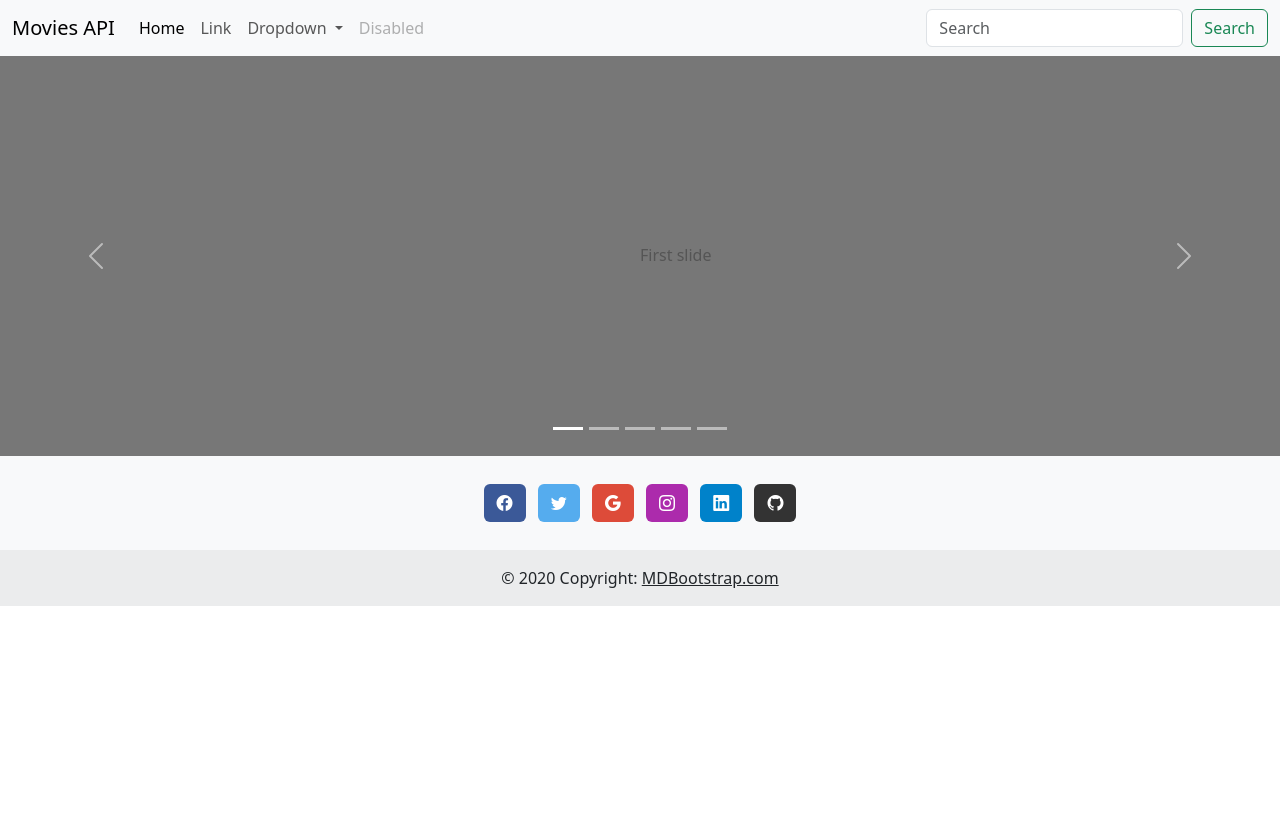
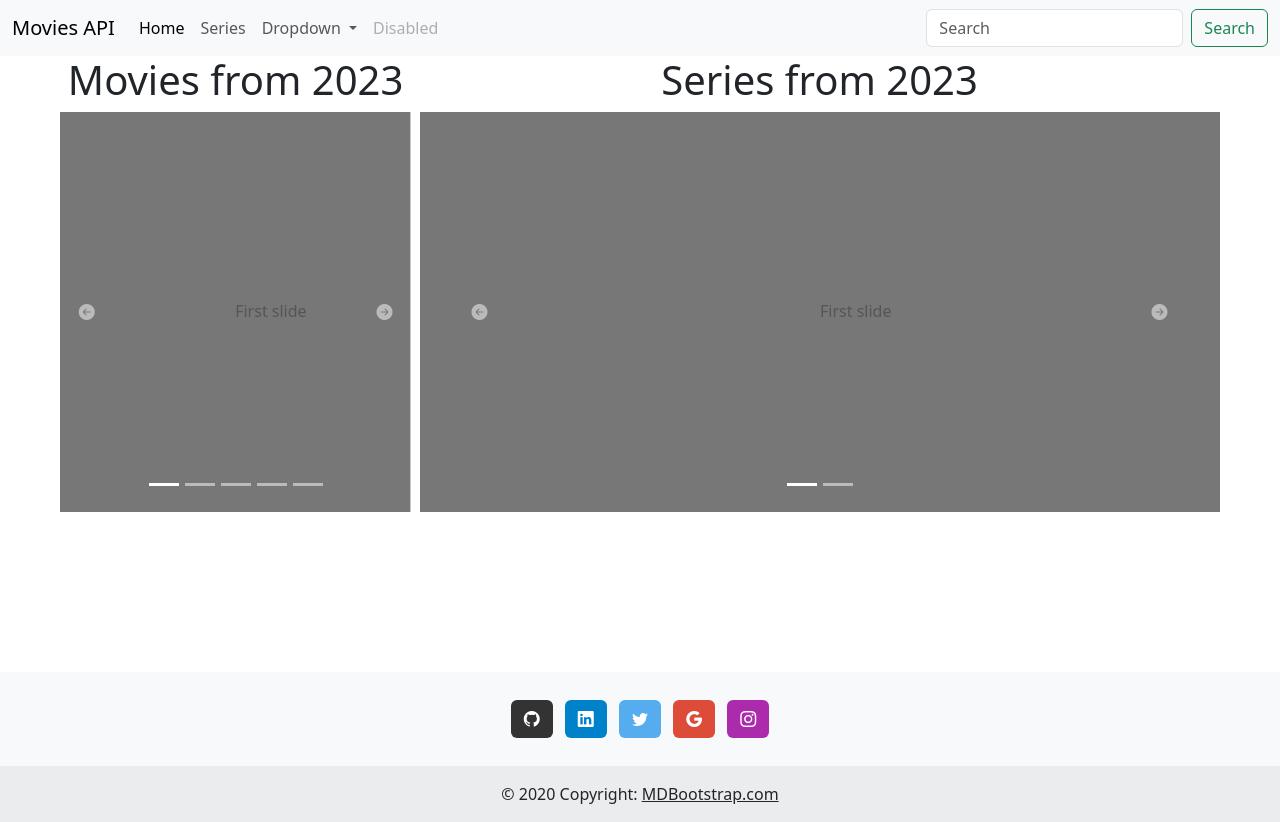
Before and after one commit to AndresDiagoM/curso-asincronismo-js, a website: page src/index.html in a window 1280 px wide. Before the commit the page ends 800 px from the top, so only its background shows below. Drawn offline with nearby package versions, Linux system fonts and the light colour scheme; no server answers.

Commit message:
:art: Showing movies and series from 2023

```diff
--- a/src/assets/main.js
+++ b/src/assets/main.js
@@ -3,20 +3,31 @@
 // we are using the moviesdatabase.p.rapidapi.com API
 // https://rapidapi.com/SAdrian/api/moviesdatabase
 
-const url = 'https://moviesdatabase.p.rapidapi.com/titles';
+// const url = 'https://moviesdatabase.p.rapidapi.com/titles';
+// const url = 'https://moviesdatabase.p.rapidapi.com/titles/random?limit=10&list=most_pop_series';
+const movies_url = 'https://moviesdatabase.p.rapidapi.com/titles?year=2023&limit=10';
+const series_url = 'https://netflix54.p.rapidapi.com/title/similars/?id=80057281&offset=0&limit=10&lang=en';
 
-const options = {
+const movies_options = {
     method: 'GET',
     headers: {
         'x-rapidapi-key': '9ca34633b8msh94f9380cc7d4be5p1d8ca5jsn45eafc25a7a2',
         'x-rapidapi-host': 'moviesdatabase.p.rapidapi.com'
     }
 };
+const series_options = {
+	method: 'GET',
+	headers: {
+		'X-RapidAPI-Key': '9ca34633b8msh94f9380cc7d4be5p1d8ca5jsn45eafc25a7a2',
+		'X-RapidAPI-Host': 'netflix54.p.rapidapi.com'
+	}
+};
 
-async function fetchData() {
+async function fetchData(url, options) {
     try {
         // add the limit query parameter to the url
-        const response = await fetch(`${url}?limit=10`, options);
+        // const response = await fetch(`${url}?limit=10`, options);
+        const response = await fetch(`${url}`, options);
         const result = await response.json();
         // console.log(result);
         // console.log(result.results[0]);
@@ -29,16 +40,17 @@ async function fetchData() {
 
 // fetchData();
 
-// select html elements
+// MOVIES CONTAINER FETCH AND RENDER
 const carouselIndicators = document.querySelector('.carousel-indicators');
 const moviesList = document.querySelector('.carousel-inner');
-
 (async () => {
-    const data = await fetchData();
+    let data = await fetchData(movies_url, movies_options);
     // console.table(data.results);
     // data.results.map(movie => {
     //     console.log(movie?.primaryImage?.url ?? null);
     // });
+    //IF a movie doesn't have a primaryImage, remove it from the array
+    data.results = data.results.filter(movie => movie?.primaryImage?.url);
     let indicatorsTemplate = `
         ${data.results.map((movie, index) => `
             <button type="button" data-bs-target="#carouselExampleCaptions"
@@ -52,8 +64,8 @@ const moviesList = document.querySelector('.carousel-inner');
     let movieTemplate = `
         ${data.results.map((movie, index) => `
             <div class="carousel-item ${index === 0 ? 'active' : ''}" bis_skin_checked="1">
-                <img class="img-fluid mx-auto d-block" width="300" height="200"
-                src="${movie?.primaryImage?.url ?? ''}" alt="${movie.titleText.text}">
+                <img class="img-fluid mx-auto d-block"
+                    src="${movie?.primaryImage?.url ?? ''}" alt="${movie.titleText.text}">
                 <div class="carousel-caption d-none d-md-block">
                     <h5>${movie.titleText.text}</h5>
                     <p>${movie.releaseYear.year}</p>
@@ -63,3 +75,39 @@ const moviesList = document.querySelector('.carousel-inner');
     `;
     moviesList.innerHTML = movieTemplate;
 })();
+
+// SERIES CONTAINER FETCH AND RENDER
+const seriesCarouselIndicators = document.querySelector('.series-indicators');
+const seriesList = document.querySelector('.series-inner');
+(async () => {
+    let data = await fetchData(series_url, series_options);
+    // console.log(data);
+    // data.map(movie => {
+    //     console.log(movie.details.itemSummary.boxArt.url);
+    // });
+
+    let indicatorsTemplate = `
+        ${data.map((movie, index) => `
+            <button type="button" data-bs-target="#seriesCarousel"
+            data-bs-slide-to="${index}" aria-current="${index === 0 ? 'true' : ''}"
+            class="${index === 0 ? 'active' : ''}"
+            aria-label="Slide ${index + 1}"></button>
+        `).join('')}
+    `;
+    seriesCarouselIndicators.innerHTML = indicatorsTemplate;
+
+    let seriesTemplate = `
+        ${data.map((series, index) => `
+            <div class="carousel-item ${index === 0 ? 'active' : ''}" bis_skin_checked="1">
+            <img class="img-fluid mx-auto d-block"
+            src="${series.details.itemSummary.boxArt.url ?? ''}" alt="${series.details.title}"
+            style="width: 600px; height: 400px;">
+                <!-- <div class="carousel-caption d-none d-md-block">
+                    <h5>${series.details.title}</h5>
+                    <p>${series.details.releaseYear.year}</p>
+                </div>  -->
+            </div>
+        `).join('')}
+    `;
+    seriesList.innerHTML = seriesTemplate;
+})();
--- a/src/assets/styles.css
+++ b/src/assets/styles.css
@@ -1 +1,49 @@
 @import url("https://cdn.jsdelivr.net/npm/bootstrap-icons@1.11.2/font/bootstrap-icons.min.css");
+
+body {
+    display: flex;
+    flex-direction: column;
+    min-height: 100vh;
+}
+
+
+/* MAIN */
+main {
+    flex: 1 0 auto;
+    display: flex;
+    flex-direction: row;
+    align-items: center;
+    justify-content: center;
+    margin: 0 auto 10rem auto;
+    width: 100%;
+    max-width: 1200px;
+    padding: 0 1rem;
+}
+
+/* MOVIES-CONTAINER */
+.movies-container {
+    display: flex;
+    flex-direction: column;
+    align-items: center;
+    justify-content: center;
+    margin: 0 auto;
+    width: 30%;
+}
+/* MOVIES-CAROUSEL */
+
+/* SERIES-CONTAINER */
+.series-container {
+    display: flex;
+    flex-direction: column;
+    align-items: center;
+    justify-content: center;
+    margin: 0 auto;
+    width: auto;
+}
+/* SERIES-CAROUSEL */
+
+
+
+footer {
+    margin-top: auto;
+}
--- a/src/index.html
+++ b/src/index.html
@@ -9,6 +9,7 @@
     <link href="https://cdn.jsdelivr.net/npm/bootstrap@5.3.2/dist/css/bootstrap.min.css" rel="stylesheet"
         integrity="sha384-T3c6CoIi6uLrA9TneNEoa7RxnatzjcDSCmG1MXxSR1GAsXEV/Dwwykc2MPK8M2HN" crossorigin="anonymous">
     <link rel="stylesheet" href="./assets/styles.css">
+    <script defer src="./assets/main.js"></script>
     </head>
 
 <body>
@@ -28,7 +29,7 @@
                             <a class="nav-link active" aria-current="page" href="#">Home</a>
                         </li>
                         <li class="nav-item">
-                            <a class="nav-link" href="#">Link</a>
+                            <a class="nav-link" href="#">Series</a>
                         </li>
                         <li class="nav-item dropdown">
                             <a class="nav-link dropdown-toggle" href="#" role="button" data-bs-toggle="dropdown"
@@ -59,6 +60,9 @@
 
 
     <main>
+        <!-- MOVIES FROM 2023 -->
+        <div class="movies-container">
+            <h1 class="text-center">Movies from 2023</h1>
             <div id="carouselExampleIndicators" class="carousel slide" bis_skin_checked="1">
                 <div class="carousel-indicators" bis_skin_checked="1">
                     <button type="button" data-bs-target="#carouselExampleIndicators" data-bs-slide-to="0" class="active"
@@ -103,14 +107,48 @@
                 </div>
                 <button class="carousel-control-prev" type="button" data-bs-target="#carouselExampleIndicators"
                     data-bs-slide="prev">
-                <span class="carousel-control-prev-icon" aria-hidden="true"></span>
+                    <i class="bi bi-arrow-left-circle-fill"></i>
                     <span class="visually-hidden">Previous</span>
                 </button>
                 <button class="carousel-control-next" type="button" data-bs-target="#carouselExampleIndicators"
                     data-bs-slide="next">
-                <span class="carousel-control-next-icon" aria-hidden="true"></span>
+                    <i class="bi bi-arrow-right-circle-fill"></i>
                     <span class="visually-hidden">Next</span>
                 </button>
+            </div>
+        </div>
+        <!-- SERIES FROM 2023 -->
+        <div class="series-container">
+            <h1 class="text-center">Series from 2023</h1>
+            <div id="seriesCarousel" class="carousel slide" bis_skin_checked="1">
+                <div class="carousel-indicators series-indicators" bis_skin_checked="1">
+                    <button type="button" data-bs-target="#seriesCarousel" data-bs-slide-to="0" class="active"
+                        aria-current="true" aria-label="Slide 1"></button>
+                    <button type="button" data-bs-target="#seriesCarousel" data-bs-slide-to="1"
+                        aria-label="Slide 2"></button>
+                </div>
+                <div class="carousel-inner series-inner" bis_skin_checked="1">
+                    <div class="carousel-item active" bis_skin_checked="1">
+                        <svg class="bd-placeholder-img bd-placeholder-img-lg d-block w-100" width="800" height="400"
+                            xmlns="http://www.w3.org/2000/svg" role="img" aria-label="Placeholder: First slide"
+                            preserveAspectRatio="xMidYMid slice" focusable="false">
+                            <title>Placeholder</title>
+                            <rect width="100%" height="100%" fill="#777"></rect>
+                            <text x="50%" y="50%" fill="#555" dy=".3em">First slide</text>
+                        </svg>
+                    </div>
+                </div>
+                <button class="carousel-control-prev" type="button" data-bs-target="#seriesCarousel"
+                    data-bs-slide="prev">
+                    <i class="bi bi-arrow-left-circle-fill"></i>
+                    <span class="visually-hidden">Previous</span>
+                </button>
+                <button class="carousel-control-next" type="button" data-bs-target="#seriesCarousel"
+                    data-bs-slide="next">
+                    <i class="bi bi-arrow-right-circle-fill"></i>
+                    <span class="visually-hidden">Next</span>
+                </button>
+            </div>
         </div>
     </main>
 
@@ -120,31 +158,33 @@
         <div class="container p-4 pb-0">
             <!-- Section: Social media -->
             <section class="mb-4">
+                <!-- Github -->
+                <a data-mdb-ripple-init class="btn text-white btn-floating m-1" style="background-color: #333333;"
+                    href="https://github.com/AndresDiagoM" role="button">
+                    <i class="bi bi-github"></i>
+                </a>
+                <!-- Linkedin -->
+                <a data-mdb-ripple-init class="btn text-white btn-floating m-1" style="background-color: #0082ca;"
+                    href="www.linkedin.com/in/andres-felipe-diago-matta" role="button">
+                    <i class="bi bi-linkedin"></i>
+                </a>
                 <!-- Facebook -->
-                <a data-mdb-ripple-init class="btn text-white btn-floating m-1" style="background-color: #3b5998;"
+                <!-- <a data-mdb-ripple-init class="btn text-white btn-floating m-1" style="background-color: #3b5998;"
                     href="#!" role="button">
                     <i class="bi bi-facebook"></i>
-                </a>
-
+                </a> -->
                 <!-- Twitter -->
                 <a data-mdb-ripple-init class="btn text-white btn-floating m-1" style="background-color: #55acee;"
-                    href="#!" role="button"><i class="bi bi-twitter"></i>
+                    href="https://twitter.com/AndresDmatta" role="button"><i class="bi bi-twitter"></i>
                 </a>
-
                 <!-- Google -->
                 <a data-mdb-ripple-init class="btn text-white btn-floating m-1" style="background-color: #dd4b39;"
-                    href="#!" role="button"><i class="bi bi-google"></i></a>
-
+                    href="#!" role="button"><i class="bi bi-google"></i>
+                </a>
                 <!-- Instagram -->
                 <a data-mdb-ripple-init class="btn text-white btn-floating m-1" style="background-color: #ac2bac;"
-                    href="#!" role="button"><i class="bi bi-instagram"></i></a>
-
-                <!-- Linkedin -->
-                <a data-mdb-ripple-init class="btn text-white btn-floating m-1" style="background-color: #0082ca;"
-                    href="#!" role="button"><i class="bi bi-linkedin"></i></a>
-                <!-- Github -->
-                <a data-mdb-ripple-init class="btn text-white btn-floating m-1" style="background-color: #333333;"
-                    href="#!" role="button"><i class="bi bi-github"></i></a>
+                    href="#!" role="button"><i class="bi bi-instagram"></i>
+                </a>
             </section>
             <!-- Section: Social media -->
         </div>
@@ -159,7 +199,6 @@
     </footer>
 
 
-    <script src="./assets/main.js"></script>
     <script src="https://cdn.jsdelivr.net/npm/bootstrap@5.3.2/dist/js/bootstrap.bundle.min.js"
         integrity="sha384-C6RzsynM9kWDrMNeT87bh95OGNyZPhcTNXj1NW7RuBCsyN/o0jlpcV8Qyq46cDfL"
         crossorigin="anonymous"></script>
```
Lines whose indentation alone changed are shown as unchanged.
